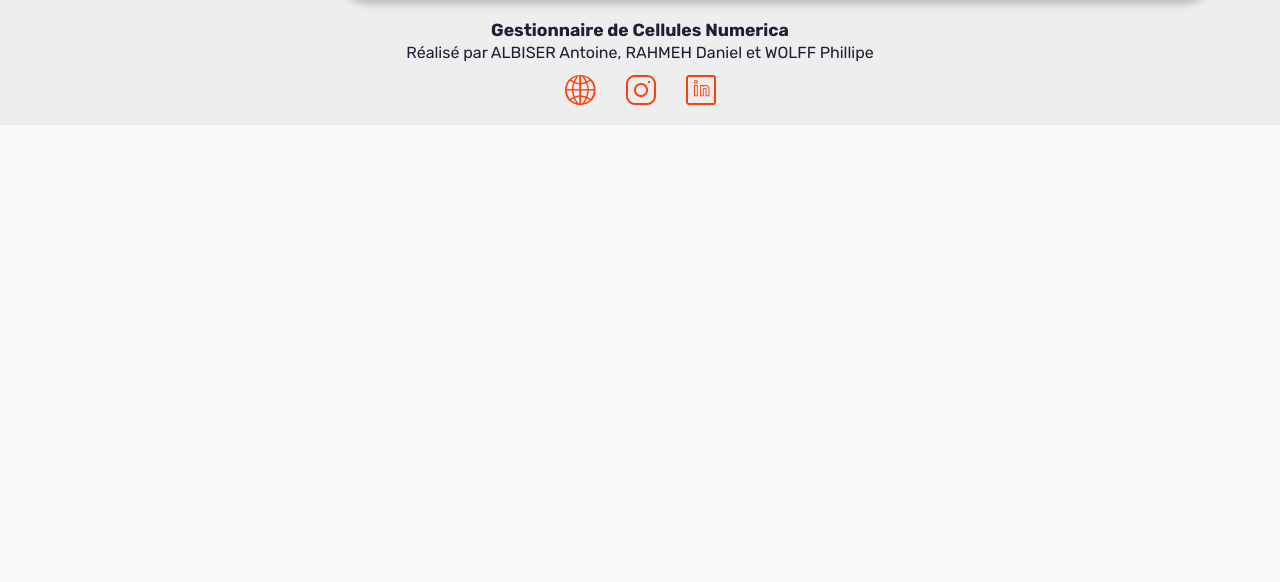
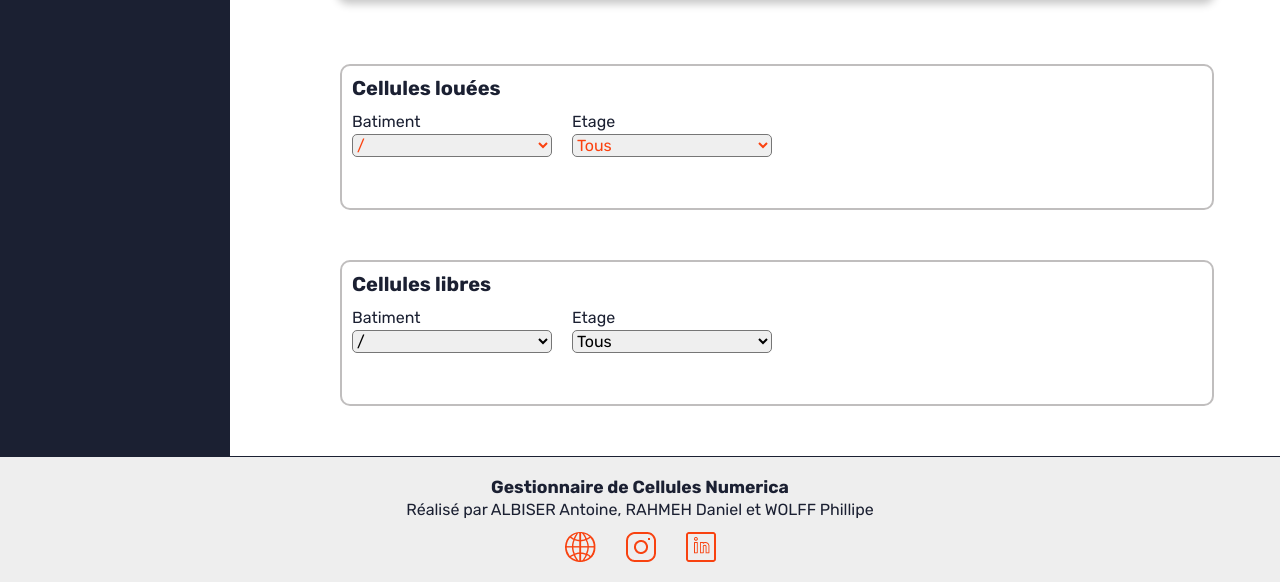
Before and after one commit to DanielRahmeh/gestionnaire_cellules_2022, a PHP site: page /php/pages/batiment.php?id=1 in a window 1280 px wide. Shown: the part 859-1441 px from the top of the page. Before the commit the page ends 964 px from the top, so only its background shows below. Run offline with PHP 8.4, Linux system fonts and the light colour scheme; the visitor is signed in with stand-in values (Sample User, id 1); tables that the repository leaves empty or names only in its code hold one stand-in row (values such as "Sample post"); grey boxes marked "Sample" are stand-in pictures; data that the repository does not hold is empty; some libraries are stand-ins or nearby versions.

Commit message:
Page lieux + batiment fini

```diff
--- a/css/responsive.css
+++ b/css/responsive.css
@@ -60,6 +60,10 @@
       font-weight: bold;
    }
 
+   .filter-cell {
+      display: block;
+   }
+
 }
 
 @media screen and (max-width: 450px) {
@@ -67,7 +71,7 @@
       width: 90%;
    }
    .img_structure {
-      width: 90%;
+      width: 100%;
       height: 100%;
    }
 }
--- a/css/style.css
+++ b/css/style.css
@@ -67,9 +67,18 @@ a:hover {
    animation: hide 6s linear 3s 1 forwards;
 }
 
+label {
+   font-size: var(--text-m);
+   /* margin-right: 10px; */
+}
+select {
+   margin-right: 20px;
+   width: 200px;
+   border-radius: 5px;
+}
+
 /* Tableau */
 table {
-   border-radius: 2rem;
    margin-top: 10px;
    width: 95%;
    table-layout: fixed;
@@ -394,7 +404,7 @@ header nav a {
 /* Partie droite */
 .main_display {
    background-color: var(--light-color);
-   border-radius: 30px 0 0 30px;
+   /* border-radius: 30px 0 0 0; */
    padding: 2rem 0 0 3rem;
    transition: 0.5s;
 }
@@ -480,6 +478,7 @@ a:active {
 /* Partie gauche */
 .slide_bar {
    color: white;
+   padding-top: 10px;
 }
 
 /* Liste de navigation des structures */
@@ -728,4 +728,84 @@ margin: 0;
    color: var(--blue-color);
 }
 
+.check_cel {
+   padding: 10px;
+   width: 93%;
+   margin-bottom: 50px;
+   border-radius: 10px;
+   border: 2px solid var(--gray-200);
+
+}
+
+.check_cel ul {
+   padding-left: 0;
+}
+
+#cell-list-loue, #cell-list-libre {
+   display: flex;
+   flex-wrap: wrap;
+   margin-top: 30px;
+   /* overflow: auto; */
+}
+
+#cell-list-loue li, #cell-list-libre li {
+   display: none;
+}
+
+#val-batiment-loue, #val-etage-loue, #val-batiment-loue option, #val-etage-loue option {
+   color: var(--orange-color);
+}
+
+.filter-cell {
+   margin-top: 10px;
+   display: flex;
+}
+
+.card {
+   width: 166px;
+   display: flex;
+   align-items: center;
+   margin: 15px;
+   border-radius: 5px;
+}
+
+.card a {
+   width: 100%;
+   padding: 10px 0 10px 0;
+   text-align: center;
+}
+
+.title {
+   border-bottom: 1px solid var(--gray-150);
+}
+
+#cell-list-loue .card {
+   border: 2px solid var(--orange-color);
+}
+
+#cell-list-loue .organisme {
+   background-color: var(--gray-100);
+   border-radius: 0px 0px 5px 5px;
+   box-shadow: inset 0px 28px 12px -24px rgba(0,0,0,0.36);
+}
+
+#cell-list-loue .title {
+   border-bottom: 4px solid var(--orange-color);
+}
+
+#cell-list-libre .card {
+   border: 2px solid var(--text-color);
+}
+
+#cell-list-libre .organisme {
+   background-color: var(--gray-100);
+   color: var(--text-color);
+   border-radius: 0px 0px 5px 5px;
+   box-shadow: inset 0px 28px 12px -24px rgba(0,0,0,0.36);
+}
+
+#cell-list-libre .title {
+   border-bottom: 4px solid var(--text-color);
+   color: var(--text-color);
+}
 /* ^^^ lieu.php, batiment.php, etage.php, cellule.php / Pages des structures ^^^ */
--- a/js/map.js
+++ b/js/map.js
@@ -17,7 +17,7 @@ function get_name(name) {
 function initMap() {
    const uluru = { lat: lat, lng: long };
    const map = new google.maps.Map(document.getElementById("map"), {
-     zoom: 15,
+     zoom: 16,
      center: uluru,
    });
     const contentString = '<h3>' + name_coor + '</h3>';
--- a/php/pages/batiment.php
+++ b/php/pages/batiment.php
@@ -87,7 +87,9 @@ if($_SESSION['email'] != "") {
                src="https://maps.googleapis.com/maps/api/js?key=AIzaSyA0jTUhQHFFFtrzAGl688mWwQ1hnFOsPZQ&callback=initMap&libraries=&v=weekly"
                async>
             </script>
-
+            <?php
+            include('disp_cell.php');
+            ?>
          </div>
       </div>
    </main>
--- /dev/null
+++ b/php/pages/disp_cell.php
@@ -0,0 +1,102 @@
+<script src="../../js/cell.js"></script>
+
+<?php
+$batiments = array_unique($array_cel['batiment']);
+$etages = array_unique($array_cel['etage']);
+?>
+
+<div class="check_cel">
+   <h2><b>Cellules louées</b></h2>
+
+   <div class="filter-cell">
+      <div>
+         <label for="">Batiment</label><br />
+         <select id="val-batiment-loue" onchange="getVal('val-batiment-loue', 'val-etage-loue', 'cell-list-loue')">
+            <option value="/">/</option>
+            <option value="Tous">Tous</option>
+            <?php
+            foreach ($batiments as $batiment) {
+               ?> <option value="<?php echo($batiment); ?>"><?php echo($batiment); ?></option> <?php
+            }
+            ?>
+         </select>
+      </div>
+
+      <div>
+         <label for="">Etage</label><br />
+         <select id="val-etage-loue" onchange="getVal('val-batiment-loue', 'val-etage-loue', 'cell-list-loue')">
+            <option value="Tous">Tous</option>
+            <?php
+            foreach ($etages as $etage) {
+               ?> <option value="<?php echo($etage); ?>"><?php echo($etage); ?></option> <?php
+            }
+            ?>
+         </select>
+      </div>
+   </div>
+
+   <ul id='cell-list-loue'>
+   <?php
+      for ($i = 0; $i < count($array_cel['nom']); $i++) {
+         if ($array_cel['organisme'][$i] != '/') {
+            $id = $array_cel['batiment'][$i] . '/' . $array_cel['etage'][$i];
+            $url = 'cellule.php?id=' . $array_cel['id'][$i] . '&link=' . $array_cel['link'][$i];
+            ?> <li id="<?php echo($id); ?>">
+               <div class="card">
+                  <a href="<?php echo($url); ?>" class="title"><?php echo($array_cel['nom'][$i]); ?></a>
+                  <a href="<?php echo($url); ?>" class="organisme"><?php echo($array_cel['organisme'][$i]); ?></a>
+               </div>
+            </li> <?php
+         }
+      }
+   ?>
+   </ul>
+</div>
+
+<div class="check_cel">
+   <h2><b>Cellules libres</b></h2>
+
+   <div class="filter-cell">
+      <div>
+         <label for="">Batiment</label><br />
+         <select id="val-batiment-libre" onchange="getVal('val-batiment-libre', 'val-etage-libre', 'cell-list-libre')">
+            <option value="/">/</option>
+            <option value="Tous">Tous</option>
+            <?php
+            foreach ($batiments as $batiment) {
+               ?> <option value="<?php echo($batiment); ?>"><?php echo($batiment); ?></option> <?php
+            }
+            ?>
+         </select>
+      </div>
+
+      <div>
+         <label for="">Etage</label><br />
+         <select id="val-etage-libre" onchange="getVal('val-batiment-libre', 'val-etage-libre', 'cell-list-libre')">
+            <option value="Tous">Tous</option>
+            <?php
+            foreach ($etages as $etage) {
+               ?> <option value="<?php echo($etage); ?>"><?php echo($etage); ?></option> <?php
+            }
+            ?>
+         </select>
+      </div>
+   </div>
+
+   <ul id='cell-list-libre'>
+   <?php
+      for ($i = 0; $i < count($array_cel['nom']); $i++) {
+         if ($array_cel['organisme'][$i] == '/') {
+            $id = $array_cel['batiment'][$i] . '/' . $array_cel['etage'][$i];
+            $url = 'cellule.php?id=' . $array_cel['id'][$i] . '&link=' . $array_cel['link'][$i];
+            ?> <li id="<?php echo($id); ?>">
+               <div class="card">
+                  <a href="<?php echo($url); ?>" class="title"><?php echo($array_cel['nom'][$i]); ?></a>
+                  <a href="<?php echo($url); ?>" class="organisme">Libre</a>
+               </div>
+            </li> <?php
+         }
+      }
+   ?>
+   </ul>
+</div>
--- a/php/pages/etage.php
+++ b/php/pages/etage.php
@@ -66,6 +66,9 @@ if($_SESSION['email'] != "") {
 
                </div>
             </section>
+            <?php
+            include('disp_cell.php');
+            ?>
          </div>
       </div>
 
--- a/php/pages/header/header.php
+++ b/php/pages/header/header.php
@@ -53,7 +53,7 @@
       <!-- Logo principal -->
       <a href="principal.php" id="banniere">
          <img src="../../img/logo/logo_img2.png" alt="Retour à l'accueil">
-         <h3>Gestionnaire de cellules</h3>
+         <h3>GDC Numerica</h3>
       </a>
 
       <!-- Bar de recherche -->
--- a/php/pages/header/settings_admin_header.php
+++ b/php/pages/header/settings_admin_header.php
@@ -34,7 +34,7 @@
       <!-- Logo principal -->
       <a href="principal.php" id="banniere">
          <img src="../../img/logo/logo_img2.png" alt="Retour à l'accueil">
-         <h3>Gestionnaire de cellules</h3>
+         <h3>GDC Numerica</h3>
       </a>
 
       <!-- Bar de recherche -->
--- a/php/pages/header/settings_header.php
+++ b/php/pages/header/settings_header.php
@@ -32,7 +32,7 @@
       <!-- Logo principal -->
       <a href="principal.php" id="banniere">
          <img src="../../img/logo/logo_img2.png" alt="Retour à l'accueil">
-         <h3>Gestionnaire de cellules</h3>
+         <h3>GDC Numerica</h3>
       </a>
 
       <!-- Bar de recherche -->
--- a/php/pages/lieu.php
+++ b/php/pages/lieu.php
@@ -46,6 +46,7 @@ if($_SESSION['email'] != "") {
             <?php require('structure_path.php');?>
 
          </div>
+
          <div class="structure_container">
 
             <!-- Affichage du nom de la structure -->
@@ -93,6 +94,11 @@ if($_SESSION['email'] != "") {
                async>
             </script>
 
+            <?php
+            include('disp_cell.php');
+            ?>
+
+
          </div>
       </div>
    </main>
--- a/php/scripts/find_cell.php
+++ b/php/scripts/find_cell.php
@@ -3,6 +3,8 @@
 function find_cell($array_structure, $id, $bdd) {
 
    $array_cel = array("nom" => array(),
+                     "id" => array(),
+                     "link" => array(),
                      "etage" => array(),
                      "batiment" => array(),
                      "lieu" => array(),
@@ -37,8 +39,10 @@ function find_cell($array_structure, $id, $bdd) {
                   if ($count == 1)
                      array_push($array_cel['organisme'],  $organisme);
                   else
-                  array_push($array_cel['organisme'],  '/');
+                     array_push($array_cel['organisme'],  '/');
                   array_push($array_cel['nom'],  $cellule->nom_structure);
+                  array_push($array_cel['id'],  $cellule->id_structure);
+                  array_push($array_cel['link'],  $cellule->link_structure);
                   array_push($array_cel['etage'],  $etage->nom_structure);
                   array_push($array_cel['batiment'],  $batiment->nom_structure);
                   array_push($array_cel['lieu'],  $lieu->nom_structure);
```
Also changed, not shown: other parts of css/style.css (+16 -26 lines), js/cell.js (added, +37 -0 lines), php/pages/principal.php (+3 -21 lines).
